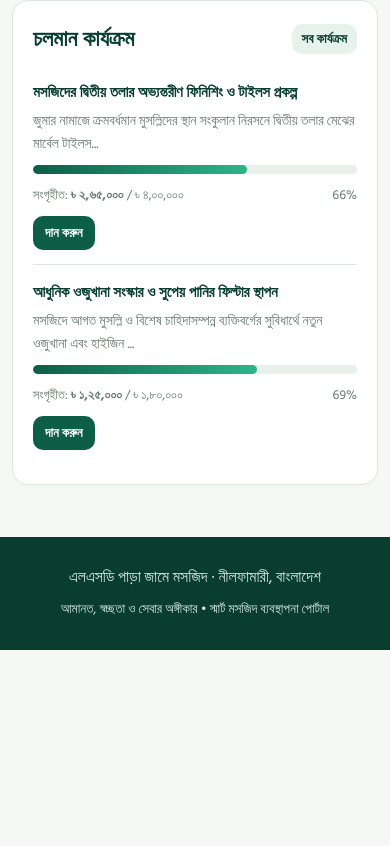
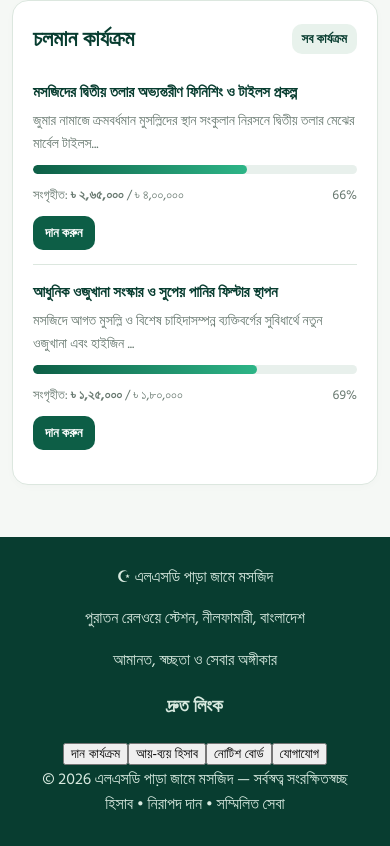
Before and after one commit to ariful807/lsd-para-jame-mosque, a React (Vite) app: page / in a window 390 px wide. Shown: the part 1811-2657 px from the top of the page. Before the commit the page ends 2461 px from the top, so only its background shows below. Built offline with nearby package versions, Linux system fonts and the light colour scheme.

Commit message:
Add responsive footer quick links and branding

```diff
--- a/src/components/Footer.tsx
+++ b/src/components/Footer.tsx
@@ -1,11 +1,37 @@
 import React from 'react';
 
-export const Footer: React.FC = () => {
+interface FooterProps {
+  onNavigate?: (sectionId: string) => void;
+}
+
+export const Footer: React.FC<FooterProps> = ({ onNavigate }) => {
+  const links = [
+    { id: 'donation', label: 'দান কার্যক্রম' },
+    { id: 'financials', label: 'আয়-ব্যয় হিসাব' },
+    { id: 'notices', label: 'নোটিশ বোর্ড' },
+    { id: 'contact', label: 'যোগাযোগ' },
+  ];
+
   return (
     <footer className="footer">
-      <div>এলএসডি পাড়া জামে মসজিদ · নীলফামারী, বাংলাদেশ</div>
-      <div style={{ marginTop: '6px' }}>
-        <small>আমানত, স্বচ্ছতা ও সেবার অঙ্গীকার • স্মার্ট মসজিদ ব্যবস্থাপনা পোর্টাল</small>
+      <div className="footer-inner">
+        <div>
+          <div className="footer-brand"><span aria-hidden="true">☪</span> এলএসডি পাড়া জামে মসজিদ</div>
+          <p>পুরাতন রেলওয়ে স্টেশন, নীলফামারী, বাংলাদেশ</p>
+          <p className="footer-note">আমানত, স্বচ্ছতা ও সেবার অঙ্গীকার</p>
+        </div>
+        <div>
+          <h3>দ্রুত লিংক</h3>
+          <div className="footer-links">
+            {links.map((link) => (
+              <button key={link.id} onClick={() => onNavigate?.(link.id)}>{link.label}</button>
+            ))}
+          </div>
+        </div>
+      </div>
+      <div className="footer-bottom">
+        <span>© {new Date().getFullYear()} এলএসডি পাড়া জামে মসজিদ — সর্বস্বত্ব সংরক্ষিত</span>
+        <span>স্বচ্ছ হিসাব • নিরাপদ দান • সম্মিলিত সেবা</span>
       </div>
     </footer>
   );
```
